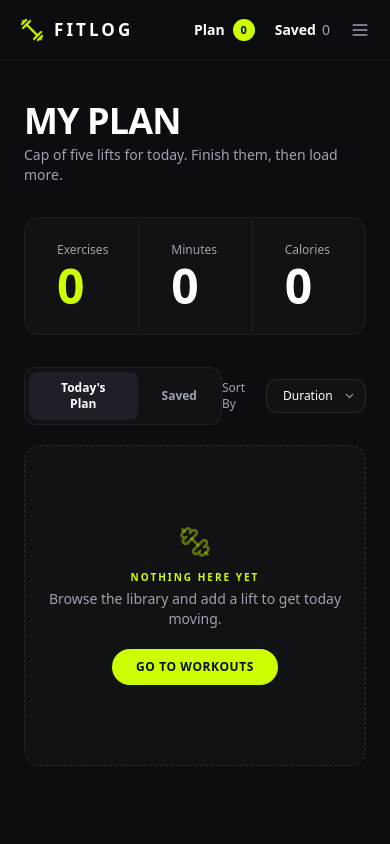
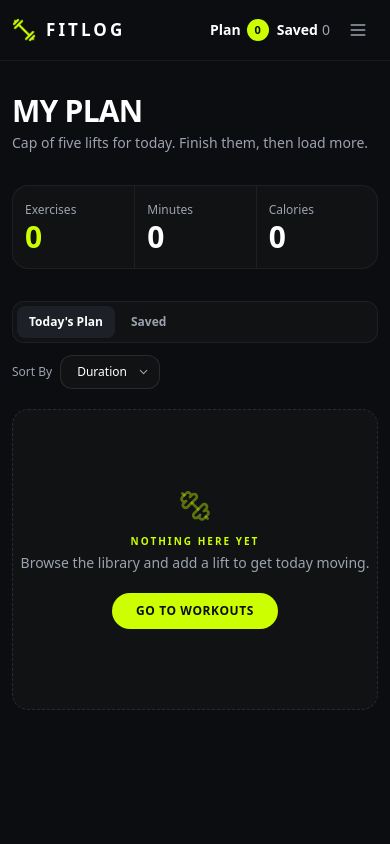
Before and after one commit to mehrabislam00/FitLog, a Next.js app: page /myplan in a window 390 px wide. Shown: the top 844 px of the page. Built offline with nearby package versions, Linux system fonts and the light colour scheme.

Commit message:
Refactor layout and styling across multiple components for improved responsiveness and consistency; adjust padding, margins, and hover effects in WorkoutCard, Footer, Hero, MyPlanClient, Navbar, and workout detail pages.

```diff
--- a/src/app/components/footer/Footer.tsx
+++ b/src/app/components/footer/Footer.tsx
@@ -5,10 +5,10 @@ import Logo from "@/app/assets/logo.png";
 const Footer = () => {
   return (
     <footer
-      className="border-t border-white/[0.05]"
+      className="border-t border-white/5"
       style={{ backgroundColor: "#0C0D10" }}
     >
-      <div className="container mx-auto flex  items-center justify-between px-5 py-6">
+      <div className="container mx-auto flex flex-col items-center gap-3 px-4 py-6 text-center sm:flex-row sm:justify-between sm:px-5 sm:text-left">
 
         {/* Brand */}
         <div className="flex items-center gap-2.5">
--- a/src/app/components/home/Hero.tsx
+++ b/src/app/components/home/Hero.tsx
@@ -14,14 +14,14 @@ const Hero = () => {
 
   return (
     <section
-      className="px-4 py-4 sm:px-6 sm:py-5"
+      className="px-3 py-3 sm:px-6 sm:py-5"
       style={{ backgroundColor: "#0C0D10" }}
     >
       <div
-        className="relative container mx-auto  overflow-hidden rounded-2xl"
+        className="relative container mx-auto overflow-hidden rounded-2xl"
         style={{ backgroundColor: "#111214" }}
       >
-        <div className="flex min-h-[300px] flex-col items-center gap-8 px-10 py-14 sm:flex-row sm:justify-between sm:gap-0 lg:min-h-[340px] lg:px-16">
+        <div className="flex min-h-[300px] flex-col items-center gap-6 px-5 py-9 sm:flex-row sm:justify-between sm:gap-4 sm:px-8 sm:py-12 lg:min-h-[340px] lg:px-16">
 
           {/* Hero copy and workout link */}
           <div className="z-10 w-full max-w-lg flex-1">
@@ -59,7 +59,7 @@ const Hero = () => {
 
           {/* Featured workout image */}
           <div className="relative flex w-full flex-shrink-0 items-end justify-center sm:w-auto sm:self-end">
-            <div className="relative aspect-[7/6] w-[300px] sm:w-[340px] lg:w-[420px]">
+            <div className="relative aspect-[7/6] w-full max-w-[300px] sm:max-w-[340px] lg:max-w-[420px]">
               <Image
                 src={heroImage}
                 alt="FitLog workout"
--- a/src/app/components/myplan/MyPlanClient.tsx
+++ b/src/app/components/myplan/MyPlanClient.tsx
@@ -32,14 +32,14 @@ function StatsSection({ exercises, minutes, calories }: {
   ];
 
   return (
-    <div className="mb-8 grid grid-cols-3 overflow-hidden rounded-2xl border border-white/[0.06] bg-[#111214]">
+    <div className="mb-8 grid grid-cols-1 overflow-hidden rounded-2xl border border-white/6 bg-[#111214] min-[360px]:grid-cols-3">
       {stats.map(({ label, value, accent }, i) => (
         <div
           key={label}
-          className={`px-8 py-6 ${i !== 0 ? "border-l border-white/[0.06]" : ""}`}
+          className={`px-4 py-4 min-[360px]:px-3 sm:px-8 sm:py-6 ${i !== 0 ? "border-t border-white/6 min-[360px]:border-l min-[360px]:border-t-0" : ""}`}
         >
           <p className="text-xs text-[#9CA3AF]">{label}</p>
-          <p className={`mt-1 text-5xl font-black leading-none ${accent ? "text-[#CCFF00]" : "text-white"}`}>
+          <p className={`mt-1 text-3xl font-black leading-none sm:text-5xl ${accent ? "text-[#CCFF00]" : "text-white"}`}>
             {value}
           </p>
         </div>
@@ -54,13 +54,13 @@ function Controls({ tab, setTab, sortBy, setSortBy }: {
   sortBy: SortKey; setSortBy: (s: SortKey) => void;
 }) {
   return (
-    <div className="mb-5 flex items-center justify-between">
-      <div className="inline-flex gap-1 rounded-xl border border-white/[0.06] bg-[#111214] p-1">
+    <div className="mb-5 flex flex-col items-stretch gap-3 min-[420px]:flex-row min-[420px]:items-center min-[420px]:justify-between">
+      <div className="inline-flex gap-1 rounded-xl border border-white/6 bg-[#111214] p-1">
         {TABS.map(({ key, label }) => (
           <button
             key={key}
             onClick={() => setTab(key)}
-            className={`rounded-lg px-5 py-2 text-xs font-semibold transition-colors duration-200
+            className={`rounded-lg px-3 py-2 text-xs font-semibold transition-colors duration-200 sm:px-5
               ${tab === key
                 ? "bg-[#1E2028] text-white"
                 : "text-[#9CA3AF] hover:text-white"}`}
@@ -99,12 +99,12 @@ function WorkoutRow({ w, tab, onToggle, onRemove }: {
 }) {
   return (
     <article
-      className={`group flex items-center gap-4 rounded-2xl border border-white/[0.06]
+      className={`group flex flex-wrap items-center gap-3 rounded-2xl border border-white/6
                   bg-[#111214] p-3 transition-all duration-200
                   hover:border-[#CCFF00]/20 hover:bg-[#131518]
-                  ${w.done ? "opacity-50" : ""}`}
+          sm:flex-nowrap sm:gap-4 ${w.done ? "opacity-50" : ""}`}
     >
-      <div className="relative h-[72px] w-28 shrink-0 overflow-hidden rounded-xl">
+      <div className="relative h-18 w-28 shrink-0 overflow-hidden rounded-xl">
         <Image src={w.image} alt={w.name} fill sizes="112px" className="object-cover" />
       </div>
 
@@ -114,18 +114,18 @@ function WorkoutRow({ w, tab, onToggle, onRemove }: {
           {w.name}
         </h3>
         <p className="mt-0.5 text-[11px] text-[#9CA3AF]">{w.equipment}</p>
-        <div className="mt-2 flex items-center gap-4 text-[11px] text-[#9CA3AF]">
+        <div className="mt-2 flex flex-wrap items-center gap-x-4 gap-y-2 text-[11px] text-[#9CA3AF]">
           <Stat icon={<LuClock size={12} />}  label={`${w.duration} min`}        />
           <Stat icon={<LuFlame size={12} />}  label={`${w.caloriesBurned} kcal`} />
           <Stat icon={<LuStar  size={12} />}  label={`${w.rating}`}              />
         </div>
       </div>
 
-      <div className="flex shrink-0 items-center gap-2 pr-1">
+      <div className="flex w-full shrink-0 flex-wrap items-center gap-2 pr-1 sm:w-auto sm:flex-nowrap">
         <Link
           href={`/workout/${w.id}`}
-          className="rounded-full border border-white/15 px-4 py-2 text-[11px] font-medium
-                     text-white transition-colors hover:border-[#CCFF00]/40 hover:text-[#CCFF00]"
+          className="flex-1 whitespace-nowrap rounded-full border border-white/15 px-3 py-2 text-center text-[11px] font-medium
+                     text-white transition-colors hover:border-[#CCFF00]/40 hover:text-[#CCFF00] sm:flex-none sm:px-4"
         >
           View Details
         </Link>
@@ -134,8 +134,8 @@ function WorkoutRow({ w, tab, onToggle, onRemove }: {
           <button
             onClick={() => onToggle(w)}
             style={{ backgroundColor: "#CCFF00", color: "#0C0D10" }}
-            className="flex items-center gap-1.5 rounded-full px-4 py-2
-                       text-[11px] font-black transition-all
+            className="flex flex-1 items-center justify-center gap-1.5 rounded-full px-3 py-2
+                       text-center text-[10px] font-black transition-all sm:flex-none sm:whitespace-nowrap sm:px-4 sm:text-[11px]
                        hover:shadow-[0_0_20px_rgba(204,255,0,0.35)] active:scale-95"
           >
             <LuCheck size={13} strokeWidth={3} />
@@ -263,12 +263,12 @@ export default function MyPlanClient() {
 
   // Main plan page body.
   return (
-    <main className="min-h-screen bg-[#0C0D10] px-6 py-10 sm:px-10">
+    <main className="min-h-screen bg-[#0C0D10] px-3 py-8 sm:px-10 sm:py-10">
       <div className="container mx-auto ">
 
         {/* Page heading */}
         <header className="mb-8">
-          <h1 className="text-4xl font-black uppercase tracking-tight text-white">
+          <h1 className="text-3xl font-black uppercase tracking-tight text-white sm:text-4xl">
             My Plan
           </h1>
           <p className="mt-1 text-sm text-[#9CA3AF]">
--- a/src/app/components/navbar/Navbar.tsx
+++ b/src/app/components/navbar/Navbar.tsx
@@ -24,7 +24,7 @@ const Navbar = () => {
       className="sticky top-0 z-50 border-b border-white/5"
       style={{ backgroundColor: "#0C0D10" }}
     >
-      <div className="  flex h-15  items-center justify-between px-5 container mx-auto">
+      <div className="container mx-auto flex h-15 items-center justify-between px-3 sm:px-5">
 
         {/* Brand link */}
         <Link href="/" className="flex items-center gap-2.5" onClick={() => setMenuOpen(false)} scroll={false}>
@@ -70,12 +70,12 @@ const Navbar = () => {
         </div>
 
         {/* Plan links and mobile menu toggle */}
-        <div className="flex items-center gap-5">
+        <div className="flex shrink-0 items-center gap-2 sm:gap-5">
           <Link
             href="/myplan#today"
             onClick={() => setMenuOpen(false)}
             aria-label={`Today's plan, ${planCount} workouts`}
-            className="flex items-center gap-2 text-white transition-colors hover:text-[#CCFF00]"
+            className="flex items-center gap-1.5 text-white transition-colors hover:text-[#CCFF00] sm:gap-2"
           >
             <span className="text-sm font-semibold text-white">Plan</span>
             <span
@@ -90,14 +90,14 @@ const Navbar = () => {
             href="/myplan#saved"
             onClick={() => setMenuOpen(false)}
             aria-label={`Saved workouts, ${savedCount} workouts`}
-            className="flex items-center gap-1.5 text-white transition-colors hover:text-[#CCFF00]"
+            className="flex items-center gap-1 text-white transition-colors hover:text-[#CCFF00] sm:gap-1.5"
           >
             <span className="text-sm font-semibold text-white">Saved</span>
             <span className="text-sm text-[#9CA3AF]">{savedCount}</span>
           </Link>
 
           <button
-            className="flex items-center justify-center sm:hidden"
+            className="flex h-10 w-10 shrink-0 items-center justify-center sm:hidden"
             onClick={() => setMenuOpen((v) => !v)}
             aria-label="Toggle menu"
           >
--- a/src/app/workout/page.tsx
+++ b/src/app/workout/page.tsx
@@ -31,7 +31,7 @@ const WorkOut = async () => {
   return (
     <main
       id="libraries"
-      className="min-h-screen px-5 py-10 sm:px-8 scroll-mt-28"
+      className="min-h-screen scroll-mt-28 px-3 py-8 sm:px-8 sm:py-10"
       style={{ backgroundColor: "#0C0D10" }}
     >
       <div className="container mx-auto ">
```
Also changed, not shown: src/app/components/card/WorkoutCard.tsx (+7 -7 lines), src/app/workout/[workoutID]/page.tsx (+6 -7 lines).
